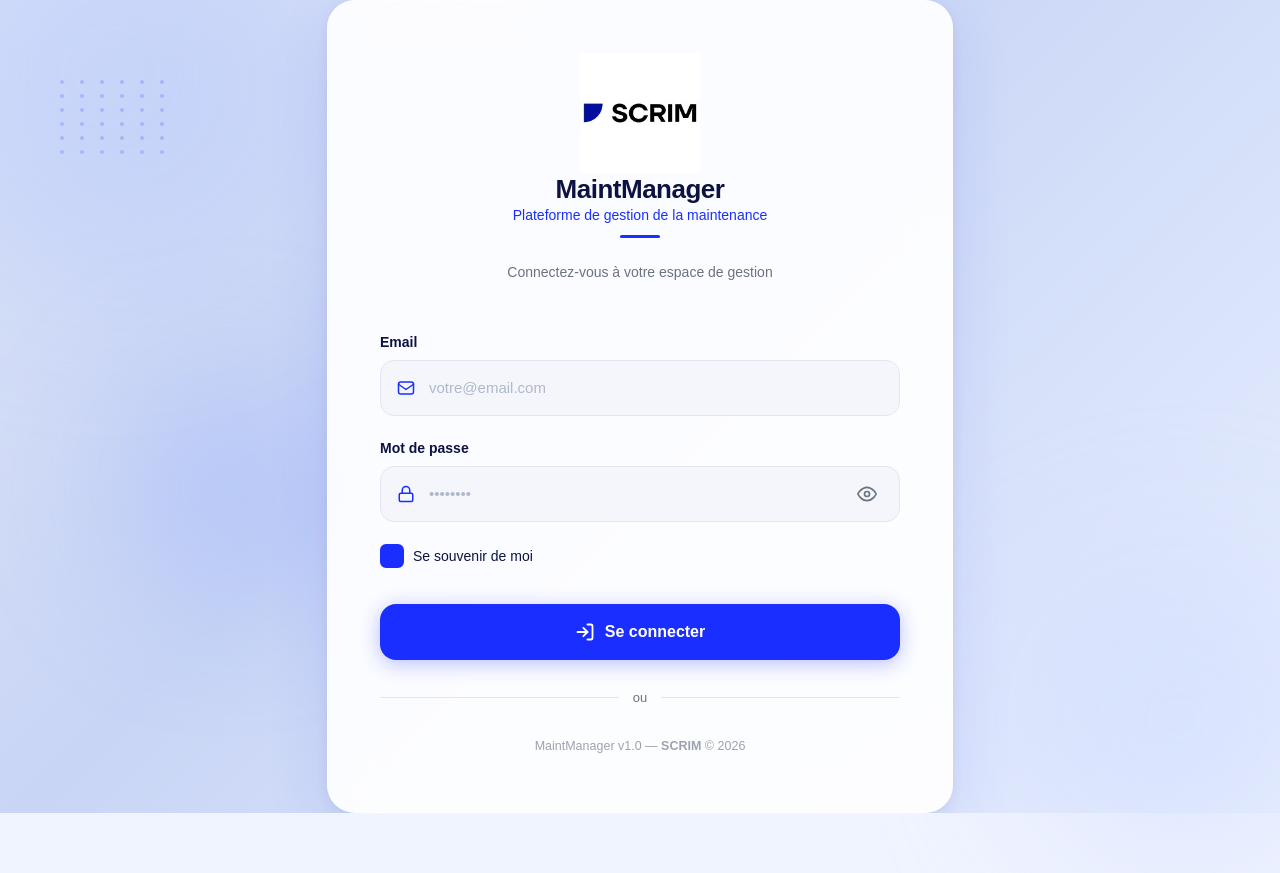
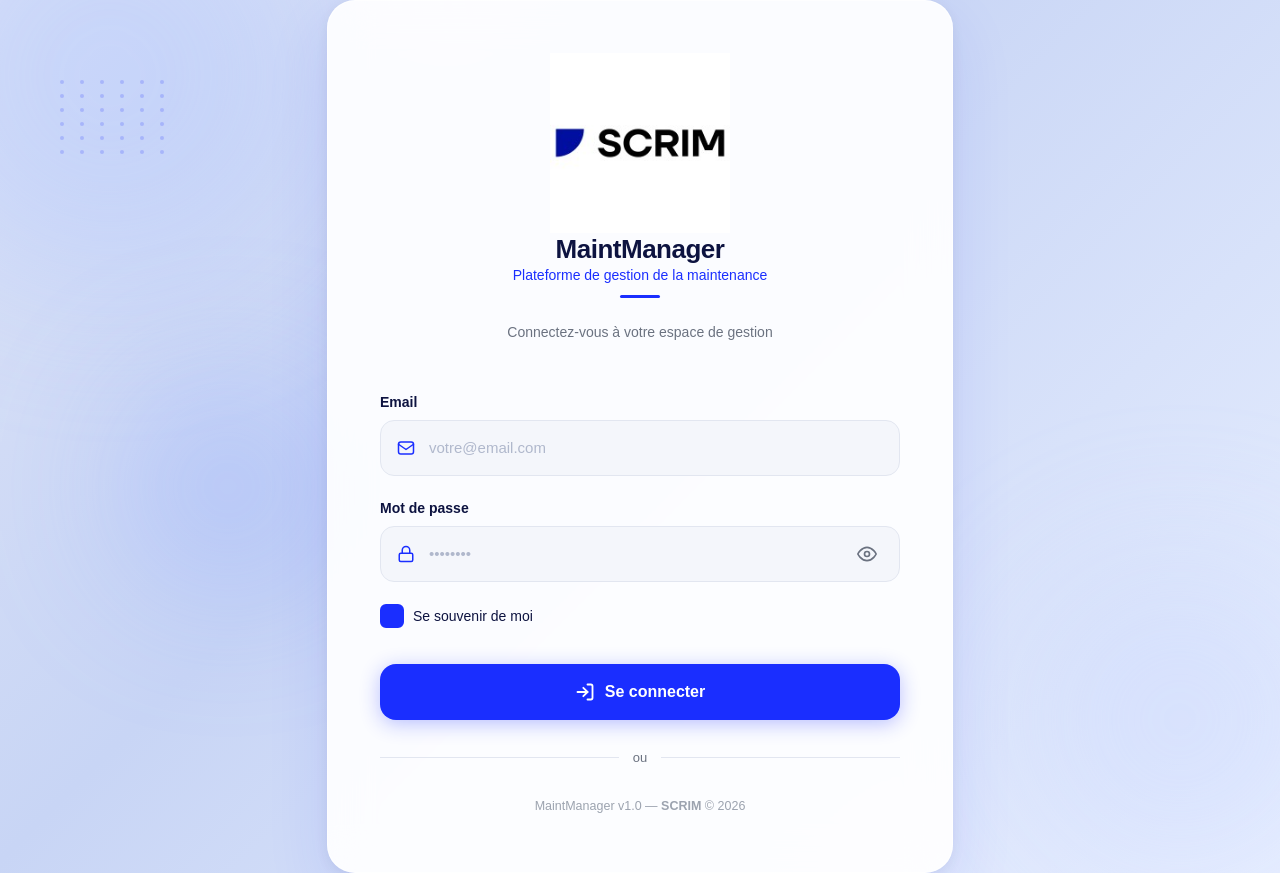
Before and after one commit to biomedmaint-abir/ultrasound-frontend, an Angular app: page /auth in a window 1280 px wide. Before the commit the page ends 813 px from the top, so only its background shows below. Built offline with nearby package versions, Linux system fonts and the light colour scheme.

Commit message:
fix: logo height 180px

```diff
--- a/src/app/auth/login/login.scss
+++ b/src/app/auth/login/login.scss
@@ -58,7 +58,7 @@
 }
 
 .logo-row { display: flex; align-items: center; gap: 10px; }
-.logo-icon { width: auto; height: 120px; mix-blend-mode: multiply; }
+.logo-icon { width: auto; height: 180px; mix-blend-mode: multiply; }
 .logo-name { font-size: 28px; font-weight: 800; color: #0d1340; letter-spacing: -0.5px; }
 .app-title { font-size: 26px; font-weight: 800; color: #0d1340; letter-spacing: -0.5px; }
 .app-subtitle { font-size: 14px; font-weight: 500; color: #1a2eff; }
```
